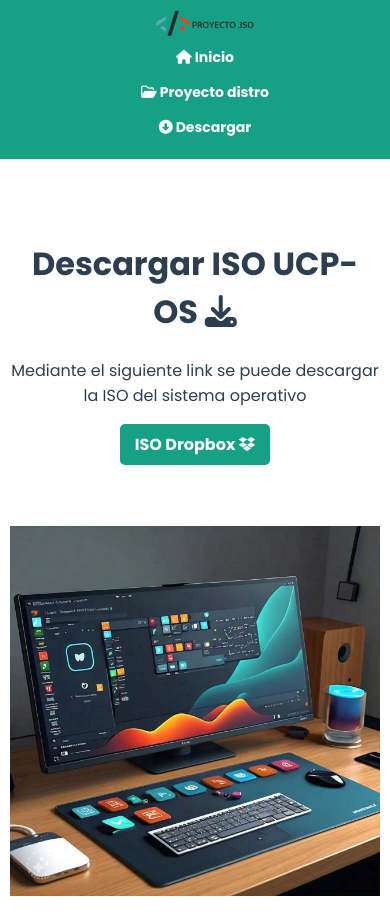
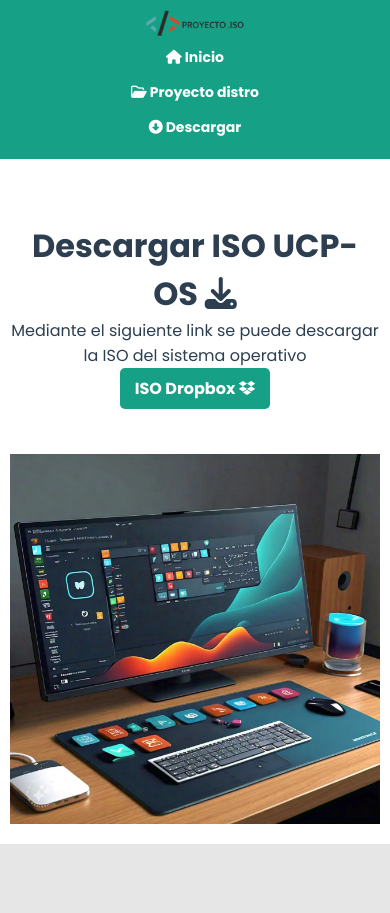
Before and after one commit to proyectoiso/proyectoiso.github.io, a plain HTML site: page download.html in a window 390 px wide. After the commit the page ends 844 px from the top, so only its background shows below. Drawn offline with Linux system fonts and the light colour scheme; a web font is replaced by a local one.

Commit message:
cambios en responsive page downloads

```diff
--- a/styles/style_download.css
+++ b/styles/style_download.css
@@ -1,4 +1,10 @@
 @import url('https://fonts.googleapis.com/css2?family=Barlow+Condensed:ital,wght@0,100;0,200;0,300;0,400;0,500;0,600;0,700;0,800;0,900&family=BhuTuka+Expanded+One&family=DM+Serif+Text:ital@0;1&family=Inter+Tight:ital,wght@0,100..900;1,100..900&family=Moderustic:wght@300..800&family=Poppins:ital,wght@0,100;0,200;0,300;0,400;0,500;0,600;0,700;0,800;0,900;1,100;1,200;1,300;1,400;1,500;1,600;1,700;1,800;1,900&family=Roboto:ital,wght@0,100;0,300;0,400;0,500;0,700;0,900;1,100;1,300;1,400;1,500;1,700;1,900&display=swap');
+
+* {
+    box-sizing: border-box;
+    margin: 0; /* Resetea márgenes para evitar desbordamientos */
+    padding: 0; /* Resetea padding para evitar desbordamientos */
+}
 
 body {
     font-family: "Poppins", sans-serif;
@@ -18,6 +24,7 @@ header {
     position: absolute;
     z-index: 1000;
     padding: 10px 20px;
+    transition: background-color 0.3s; /* Transición suave para el fondo */
 }
 
 #logo-container {
```
